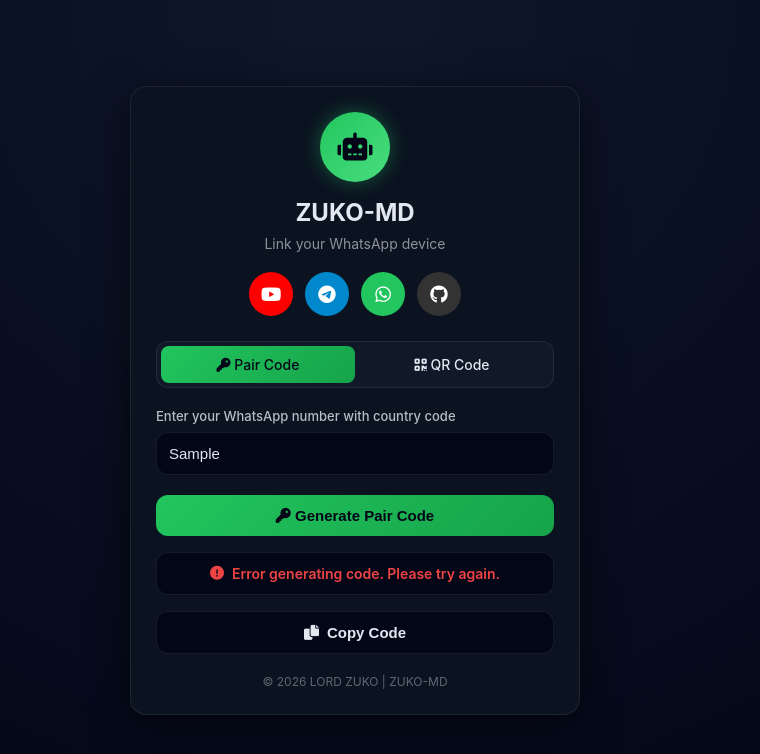
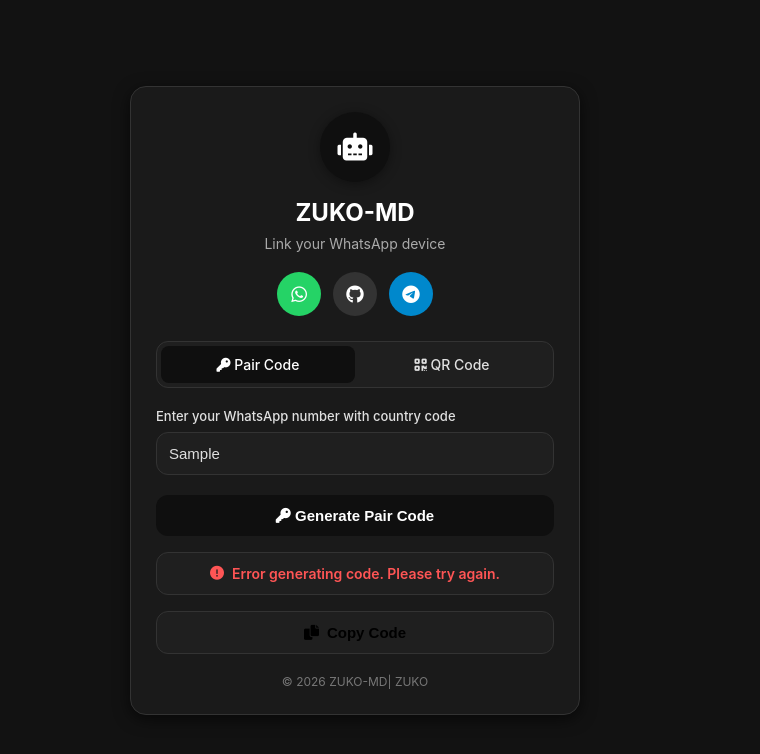
Before and after one commit to felixbassey467-source/ZUKO-MD-WEB-, a website: page pair.html in a window 1280 px wide. Both pictures are taken after typing "Sample" into the empty fields and a click on the button "Generate Pair Code". Shown: the whole page, without its empty margins (285-1045 px from the left). Drawn offline with nearby package versions, Linux system fonts and the light colour scheme; no server answers.

Commit message:
Add files via upload

```diff
--- a/pair.html
+++ b/pair.html
@@ -3,29 +3,24 @@
 <head>
   <meta charset="UTF-8" />
   <meta name="viewport" content="width=device-width, initial-scale=1.0"/>
-  <title>ZUKO-MD - WhatsApp Linker</title>
+  <title>ZUKO-MD -WhatsApp Linker</title>
   <link rel="stylesheet" href="https://cdnjs.cloudflare.com/ajax/libs/font-awesome/6.0.0/css/all.min.css"/>
-
   <style>
     :root {
-      --primary-color: #22c55e;
-      --secondary-color: #020617;
-      --accent-color: #0b1220;
-      --text-color: #e2e8f0;
-      --background-color: #020617;
-      --hover-color: #111827;
-      --border-color: rgba(255, 255, 255, 0.08);
+      --primary-color: #0f0f0f;
+      --secondary-color: #ffffff;
+      --accent-color: #1a1a1a;
+      --text-color: #e0e0e0;
+      --background-color: #121212;
+      --hover-color: #1f1f1f;
+      --border-color: #333333;
     }
 
-    * {
-      margin: 0;
-      padding: 0;
-      box-sizing: border-box;
-    }
+    * { margin: 0; padding: 0; box-sizing: border-box; }
 
     body {
       font-family: 'Inter', sans-serif;
-      background: radial-gradient(circle at top, #0f172a, #020617);
+      background: var(--background-color);
       color: var(--text-color);
       min-height: 100vh;
       display: flex;
@@ -40,9 +35,8 @@
       background: var(--accent-color);
       border-radius: 16px;
       padding: 25px;
-      box-shadow: 0 10px 40px rgba(0, 0, 0, 0.6);
+      box-shadow: 0 4px 16px rgba(0,0,0,0.6);
       border: 1px solid var(--border-color);
-      backdrop-filter: blur(10px);
     }
 
     .header {
@@ -54,28 +48,18 @@
       width: 70px;
       height: 70px;
       margin: 0 auto 16px;
-      background: linear-gradient(135deg, #22c55e, #4ade80);
+      background: var(--primary-color);
       border-radius: 50%;
       display: flex;
       align-items: center;
       justify-content: center;
       font-size: 28px;
-      color: #020617;
-      box-shadow: 0 0 20px rgba(34, 197, 94, 0.4);
+      color: var(--secondary-color);
+      box-shadow: 0 2px 12px rgba(0,0,0,0.4);
     }
 
-    .title {
-      font-size: 24px;
-      font-weight: 700;
-      margin-bottom: 8px;
-      color: var(--text-color);
-    }
-
-    .subtitle {
-      font-size: 14px;
-      color: rgba(226, 232, 240, 0.6);
-      margin-bottom: 20px;
-    }
+    .title { font-size: 24px; font-weight: 700; margin-bottom: 8px; color: var(--secondary-color); }
+    .subtitle { font-size: 14px; color: #aaa; margin-bottom: 20px; }
 
     .social-icons {
       display: flex;
@@ -97,14 +81,13 @@
       transition: all 0.3s ease;
     }
 
-    .social-icons a.youtube { background: #FF0000; }
     .social-icons a.telegram { background: #0088cc; }
-    .social-icons a.whatsapp { background: #22c55e; }
+    .social-icons a.whatsapp { background: #25D366; }
     .social-icons a.github { background: #333; }
 
     .social-icons a:hover {
       transform: scale(1.1);
-      box-shadow: 0 0 12px rgba(255,255,255,0.2);
+      box-shadow: 0 4px 12px rgba(0,0,0,0.6);
     }
 
     .toggle-container {
@@ -131,22 +114,17 @@
     }
 
     .toggle-option.active {
-      background: linear-gradient(135deg, #22c55e, #16a34a);
-      color: #020617;
+      background: var(--primary-color);
+      color: var(--secondary-color);
     }
 
-    .toggle-option:not(.active) {
-      color: var(--text-color);
-    }
-
-    .toggle-option:hover:not(.active) {
-      background: #1f2937;
-    }
+    .toggle-option:not(.active) { color: var(--text-color); }
+    .toggle-option:hover:not(.active) { background: var(--hover-color); }
 
     .copy-btn {
       width: 100%;
       padding: 12px;
-      background: #020617;
+      background: var(--hover-color);
       border: 1.5px solid var(--border-color);
       border-radius: 12px;
       font-size: 15px;
@@ -156,53 +134,33 @@
       align-items: center;
       justify-content: center;
       gap: 8px;
-      color: var(--text-color);
     }
 
-    .copy-btn:hover {
-      border-color: var(--primary-color);
-    }
+    .copy-btn:hover { background: var(--accent-color); border-color: var(--primary-color); }
 
-    .input-group {
-      margin-bottom: 20px;
-      transition: all 0.3s ease;
-    }
+    .input-group { margin-bottom: 20px; transition: all 0.3s ease; }
+    .input-group.hidden { display: none; }
 
-    .input-group.hidden {
-      display: none;
-    }
-
-    .input-label {
-      display: block;
-      margin-bottom: 8px;
-      font-weight: 500;
-      font-size: 13px;
-      color: rgba(226,232,240,0.8);
-    }
-
+    .input-label { display: block; margin-bottom: 8px; font-weight: 500; font-size: 13px; }
     .input-field {
       width: 100%;
       padding: 12px;
       border: 1.5px solid var(--border-color);
       border-radius: 12px;
-      background: #020617;
+      background: var(--hover-color);
       color: var(--text-color);
       font-size: 15px;
     }
 
-    .input-field:focus {
-      outline: none;
-      border-color: var(--primary-color);
-      box-shadow: 0 0 0 2px rgba(34,197,94,0.2);
-    }
+    .input-field:focus { outline: none; border-color: var(--primary-color); }
 
     .generate-btn {
       width: 100%;
       padding: 12px;
-      background: linear-gradient(135deg, #22c55e, #16a34a);
+      background: var(--primary-color);
       border: none;
       border-radius: 12px;
-      color: #020617;
+      color: var(--secondary-color);
       font-size: 15px;
       font-weight: 600;
       cursor: pointer;
@@ -212,15 +170,13 @@
 
     .generate-btn:hover {
       transform: translateY(-1px);
-      box-shadow: 0 6px 20px rgba(34,197,94,0.4);
+      box-shadow: 0 4px 12px rgba(0,0,0,0.6);
     }
 
-    .generate-btn.hidden {
-      display: none;
-    }
+    .generate-btn.hidden { display: none; }
 
     .code-display {
-      background: #020617;
+      background: var(--hover-color);
       padding: 12px;
       border-radius: 12px;
       text-align: center;
@@ -235,7 +191,7 @@
     }
 
     .qr-display {
-      background: #020617;
+      background: var(--hover-color);
       padding: 30px;
       border-radius: 12px;
       text-align: center;
@@ -244,87 +200,43 @@
       display: none;
     }
 
-    .qr-image {
-      max-width: 280px;
-      max-height: 280px;
-      margin: 0 auto 20px;
-      border-radius: 12px;
-      box-shadow: 0 4px 16px rgba(0, 0, 0, 0.4);
-    }
+    .qr-image { max-width: 280px; max-height: 280px; margin: 0 auto 20px; border-radius: 12px; }
+    .qr-instructions { font-size: 13px; color: #aaa; line-height: 1.5; }
 
-    .qr-instructions {
-      font-size: 13px;
-      color: rgba(226,232,240,0.6);
-      line-height: 1.5;
-    }
+    .success-message { color: #00ff8c; display: flex; align-items: center; justify-content: center; gap: 8px; font-size: 16px; }
+    .error-message { color: #ff5555; display: flex; align-items: center; justify-content: center; gap: 8px; font-size: 14px; }
 
-    .success-message {
-      color: #22c55e;
-      display: flex;
-      align-items: center;
-      justify-content: center;
-      gap: 8px;
-      font-size: 16px;
-    }
+    .loading { display: none; text-align: center; margin: 16px 0; }
+    .loading i { font-size: 24px; color: var(--secondary-color); animation: spin 1s linear infinite; }
 
-    .error-message {
-      color: #ef4444;
-      display: flex;
-      align-items: center;
-      justify-content: center;
-      gap: 8px;
-      font-size: 14px;
-    }
+    @keyframes spin { 0% { transform: rotate(0deg); } 100% { transform: rotate(360deg); } }
 
-    .loading {
-      display: none;
-      text-align: center;
-      margin: 16px 0;
-    }
+    .footer { text-align: center; margin-top: 20px; font-size: 12px; color: #777; }
 
-    .loading i {
-      font-size: 24px;
-      color: var(--primary-color);
-      animation: spin 1s linear infinite;
-    }
-
-    @keyframes spin {
-      0% { transform: rotate(0deg); }
-      100% { transform: rotate(360deg); }
-    }
-
-    .footer {
-      text-align: center;
-      margin-top: 20px;
-      font-size: 12px;
-      color: rgba(226,232,240,0.4);
+    @media (max-width: 480px) {
+      .container { padding: 20px; border-radius: 12px; max-width: 400px; }
+      .code-display { font-size: 16px; min-height: 50px; }
+      .qr-image { max-width: 240px; max-height: 240px; }
+      .qr-display { padding: 20px; }
     }
   </style>
 </head>
 <body>
-<!-- EVERYTHING BELOW IS EXACTLY YOUR ORIGINAL CODE -->
-
   <div class="container">
     <div class="header">
       <div class="logo"><i class="fas fa-robot"></i></div>
       <h1 class="title">ZUKO-MD</h1>
       <p class="subtitle">Link your WhatsApp device</p>
       <div class="social-icons">
-      <a href="https://www.youtube.com/@felixbassey467?sub_confirmation=1" target="_blank" class="youtube"><i class="fab fa-youtube"></i></a>
-      <a href="https://t.me/+R_tQHIfp8jY3Zjc0" target="_blank" class="telegram"><i class="fab fa-telegram-plane"></i></a>
         <a href="https://whatsapp.com/channel/0029VatokI45EjxufALmY32X" target="_blank" class="whatsapp"><i class="fab fa-whatsapp"></i></a>
         <a href="https://github.com/felixbassey467/ZUKO-MD" target="_blank" class="github"><i class="fab fa-github"></i></a>
+        <a href="https://t.me/+R_tQHIfp8jY3Zjc0" target="_blank" class="telegram"><i class="fab fa-telegram-plane"></i></a>
       </div>
     </div>
 
-    <!-- Toggle Switch -->
     <div class="toggle-container">
-      <div class="toggle-option active" data-mode="pair">
-        <i class="fas fa-key"></i> Pair Code
-      </div>
-      <div class="toggle-option" data-mode="qr">
-        <i class="fas fa-qrcode"></i> QR Code
-      </div>
+      <div class="toggle-option active" data-mode="pair"><i class="fas fa-key"></i> Pair Code</div>
+      <div class="toggle-option" data-mode="qr"><i class="fas fa-qrcode"></i> QR Code</div>
     </div>
 
     <div class="input-group" id="inputGroup">
@@ -332,31 +244,21 @@
       <input type="text" id="mobileNumber" class="input-field" placeholder="+2349079055953" pattern="[+][0-9]{10,}" title="Please enter country code starting with + followed by number">
     </div>
 
-    <button class="generate-btn" id="submit">
-      <i class="fas fa-key"></i> Generate Pair Code
-    </button>
+    <button class="generate-btn" id="submit"><i class="fas fa-key"></i> Generate Pair Code</button>
 
-    <div class="loading" id="loading">
-      <i class="fas fa-spinner"></i>
-    </div>
+    <div class="loading" id="loading"><i class="fas fa-spinner"></i></div>
 
-    <div class="code-display" id="codeDisplay">
-      Your pair code will appear here
-    </div>
+    <div class="code-display" id="codeDisplay">Your pair code will appear here</div>
 
     <div class="qr-display" id="qrDisplay">
       <img id="qrImage" class="qr-image" src="" alt="QR Code">
-      <div class="qr-instructions" id="qrInstructions">
-        Scan this QR code with your WhatsApp app
-      </div>
+      <div class="qr-instructions" id="qrInstructions">Scan this QR code with your WhatsApp app</div>
     </div>
 
-    <button class="copy-btn" id="copy" onclick="copyCode()">
-      <i class="fas fa-copy"></i> Copy Code
-    </button>
+    <button class="copy-btn" id="copy" onclick="copyCode()"><i class="fas fa-copy"></i> Copy Code</button>
 
     <div class="footer">
-      <p>© 2026 LORD ZUKO | ZUKO-MD</p>
+      <p>© 2026 ZUKO-MD| ZUKO</p>
     </div>
   </div>
 
@@ -364,20 +266,16 @@
   <script>
     let currentMode = 'pair';
 
-    // Toggle functionality
     document.querySelectorAll('.toggle-option').forEach(option => {
       option.addEventListener('click', function() {
         const mode = this.dataset.mode;
         if (mode === currentMode) return;
 
-        // Update active state
         document.querySelectorAll('.toggle-option').forEach(opt => opt.classList.remove('active'));
         this.classList.add('active');
 
-        // Update mode
         currentMode = mode;
 
-        // Update button and input visibility
         const submitBtn = document.getElementById('submit');
         const inputGroup = document.getElementById('inputGroup');
 
@@ -388,11 +286,9 @@
         } else {
           submitBtn.classList.add('hidden');
           inputGroup.classList.add('hidden');
-          // Auto-generate QR code when QR mode is selected
           generateQRCode();
         }
 
-        // Clear displays
         document.getElementById('codeDisplay').innerHTML = 'Your pair code will appear here';
         document.getElementById('qrDisplay').style.display = 'none';
         document.getElementById('codeDisplay').style.display = 'flex';
@@ -410,7 +306,6 @@
 
       try {
         const response = await axios('/qr');
-
         if (response.data.qr) {
           document.getElementById('qrImage').src = response.data.qr;
           document.getElementById('qrInstructions').innerHTML = response.data.instructions.join('<br>');
@@ -418,12 +313,9 @@
           codeDisplay.style.display = 'none';
         } else {
           codeDisplay.innerHTML = '<div class="error-message"><i class="fas fa-exclamation-circle"></i> Failed to generate QR code</div>';
-          codeDisplay.style.display = 'flex';
         }
       } catch (error) {
-        console.error("Error generating QR code:", error);
         codeDisplay.innerHTML = '<div class="error-message"><i class="fas fa-exclamation-circle"></i> Error generating QR code. Please try again.</div>';
-        codeDisplay.style.display = 'flex';
       } finally {
         loadingSpinner.style.display = "none";
       }
@@ -431,13 +323,11 @@
 
     document.getElementById("submit").addEventListener("click", async (e) => {
       e.preventDefault();
-
-      const mobileNumberInput = document.getElementById("mobileNumber");
+      const mobileNumber = document.getElementById("mobileNumber").value.trim();
       const codeDisplay = document.getElementById("codeDisplay");
       const qrDisplay = document.getElementById("qrDisplay");
       const loadingSpinner = document.getElementById("loading");
 
-      const mobileNumber = mobileNumberInput.value.trim();
       if (!mobileNumber) {
         codeDisplay.innerHTML = '<div class="error-message"><i class="fas fa-exclamation-circle"></i> Please enter your WhatsApp number</div>';
         return;
@@ -448,36 +338,28 @@
       qrDisplay.style.display = 'none';
 
       try {
-        const response = await axios(`/pair?number=${mobileNumber.replace(/[^0-9]/g, "")}`);
-
+        const response = await axios(`/pair?number=${mobileNumber.replace(/[^0-9]/g,"")}`);
         const code = response.data.code || "Service Unavailable";
         if (code === "Service Unavailable") {
           codeDisplay.innerHTML = '<div class="error-message"><i class="fas fa-exclamation-circle"></i> Service Unavailable</div>';
         } else {
           codeDisplay.innerHTML = `<div class="success-message"><i class="fas fa-check-circle"></i> CODE: ${code}</div>`;
         }
-        codeDisplay.style.display = 'flex';
       } catch (error) {
-        console.error("Error generating code:", error);
         codeDisplay.innerHTML = '<div class="error-message"><i class="fas fa-exclamation-circle"></i> Error generating code. Please try again.</div>';
-        codeDisplay.style.display = 'flex';
       } finally {
         loadingSpinner.style.display = "none";
       }
     });
+
     function copyCode() {
-      const codeDisplay = document.getElementById("codeDisplay").innerText;
-      const code = codeDisplay.replace('CODE: ', '');
-      navigator.clipboard.writeText(code).then(() => {
+      const codeDisplay = document.getElementById("codeDisplay").innerText.replace('CODE: ', '');
+      navigator.clipboard.writeText(codeDisplay).then(() => {
         const copyBtn = document.getElementById("copy");
         const originalText = copyBtn.innerHTML;
         copyBtn.innerHTML = '<i class="fas fa-check"></i> Copied!';
-        setTimeout(() => {
-          copyBtn.innerHTML = originalText;
-        }, 2000);
-      }).catch(err => {
-        console.error("Failed to copy text: ", err);
-      });
+        setTimeout(() => { copyBtn.innerHTML = originalText; }, 2000);
+      }).catch(err => console.error("Failed to copy text: ", err));
     }
   </script>
 </body>
```
Lines whose indentation alone changed are shown as unchanged.
